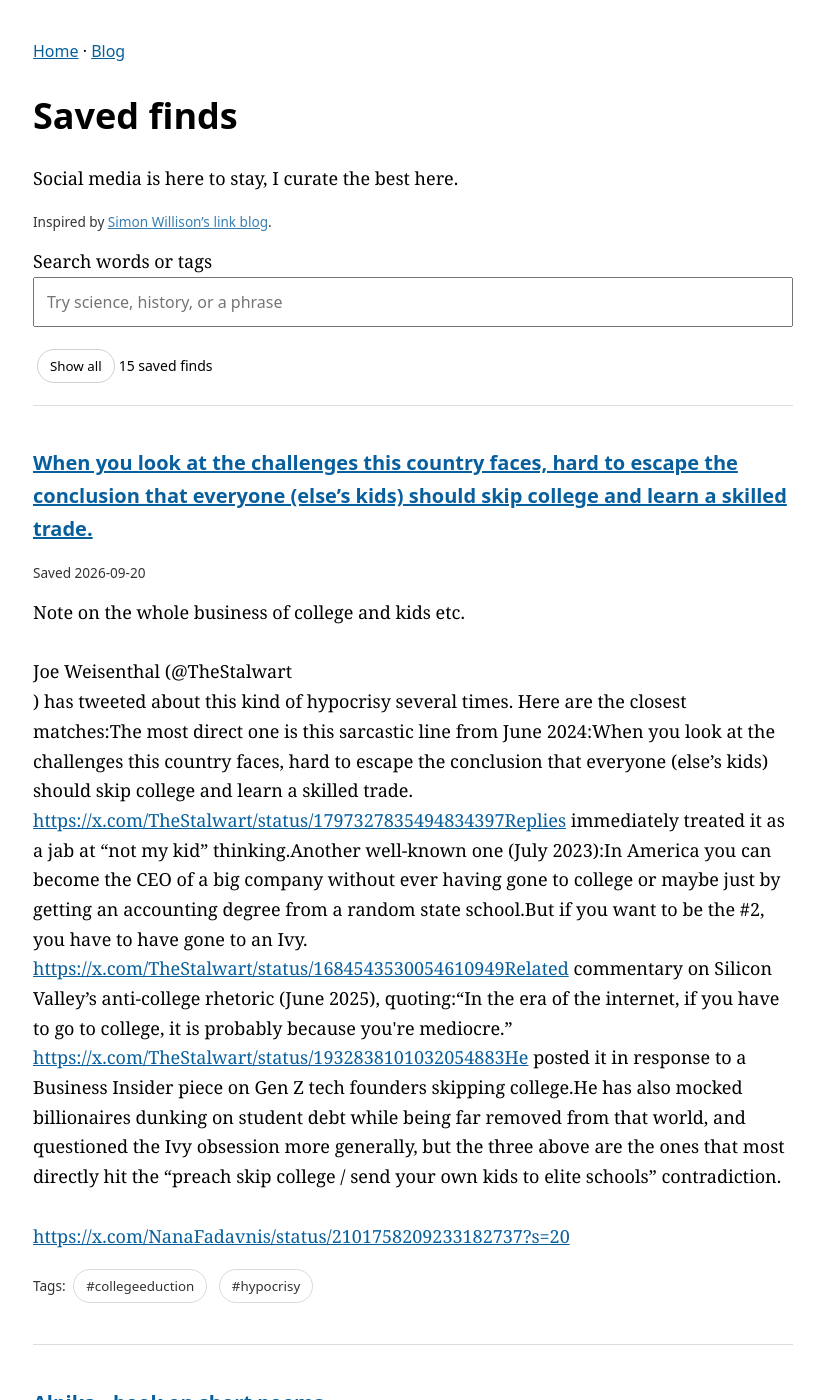
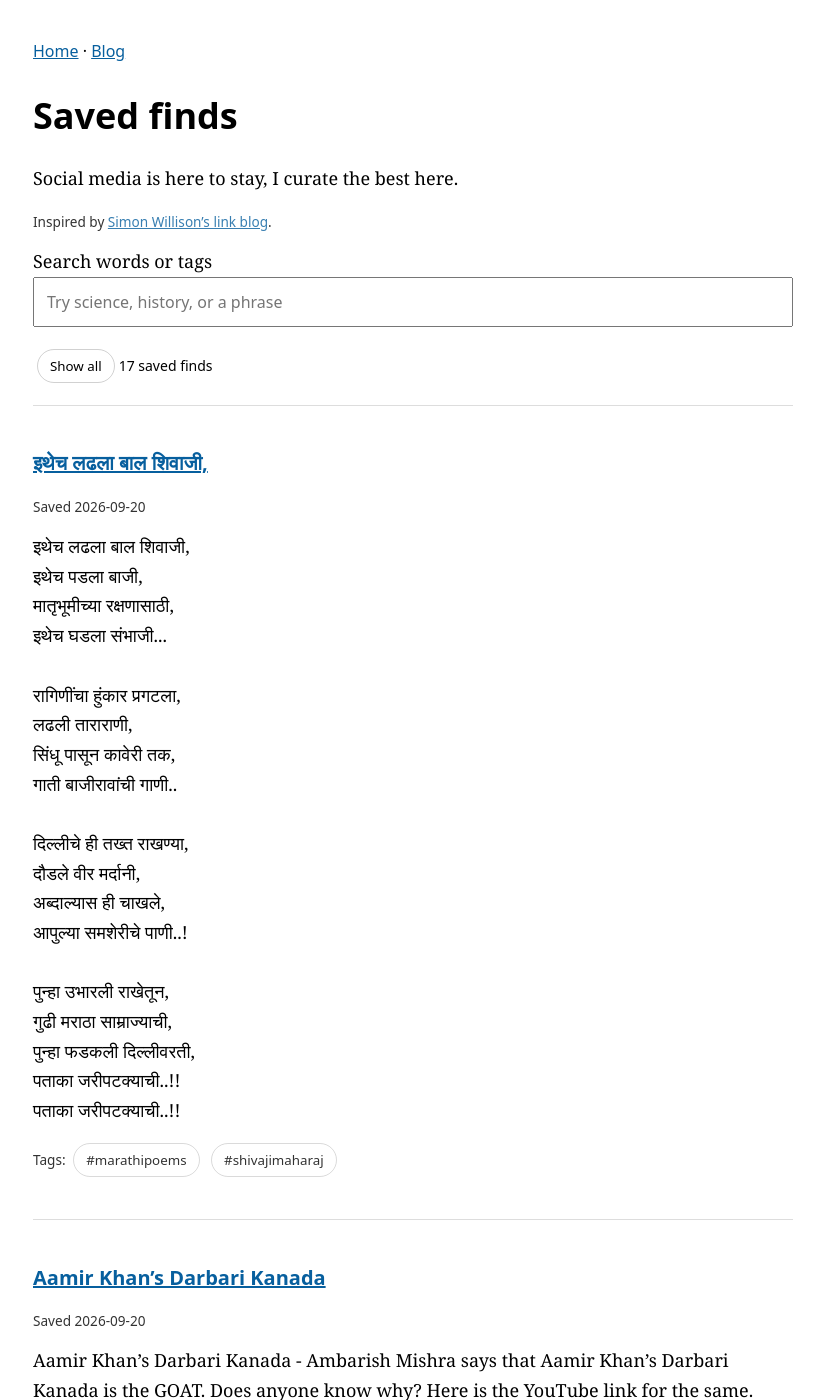
Before and after one commit to PriyaranjanMarathe/priyaranjanmarathe.github.io, a Jekyll site: the page docs/finds/index.html, which Jekyll copies as it is, in a window 1280 px wide and 1400 px high. Shown: the whole window, without its empty margins (227-1051 px from the left). Built offline with Jekyll 4.4.1, drawn with Linux system fonts in a browser that asks for light colours; some of the changed text lies outside the part shown.

Commit message:
Save selected WhatsApp finds

```diff
--- a/docs/finds/import-state.json
+++ b/docs/finds/import-state.json
@@ -1 +1 @@
-{"cursor": 1789937354515, "retry_commands": []}
+{"cursor": 1789946042598, "retry_commands": []}
--- a/docs/finds/index.html
+++ b/docs/finds/index.html
@@ -4,7 +4,34 @@
 <nav><a href="/">Home</a> · <a href="/blog/">Blog</a></nav><h1>Saved finds</h1>
 <p>Social media is here to stay, I curate the best here.</p>
 <p class="meta">Inspired by <a href="https://simonwillison.net/2024/Dec/22/link-blog/">Simon Willison’s link blog</a>.</p>
-<label for="search">Search words or tags</label><input id="search" type="search" placeholder="Try science, history, or a phrase"><p><button id="clear">Show all</button><span id="count" role="status"></span></p><main><article id="0766dd1bcd10f61107c04d69" data-tags="[&quot;collegeeduction&quot;, &quot;hypocrisy&quot;]">
+<label for="search">Search words or tags</label><input id="search" type="search" placeholder="Try science, history, or a phrase"><p><button id="clear">Show all</button><span id="count" role="status"></span></p><main><article id="35dc3495e03c356fdb1ad63c" data-tags="[&quot;marathipoems&quot;, &quot;shivajimaharaj&quot;]">
+<h2><a href="#35dc3495e03c356fdb1ad63c">इथेच लढला बाल शिवाजी,</a></h2>
+<p class="meta">Saved 2026-09-20</p>
+<div class="body">इथेच लढला बाल शिवाजी,
+इथेच पडला बाजी,
+मातृभूमीच्या रक्षणासाठी,
+इथेच घडला संभाजी...
+
+रागिणींचा हुंकार प्रगटला,
+लढली ताराराणी,
+सिंधू पासून कावेरी तक,
+गाती बाजीरावांची गाणी..
+
+दिल्लीचे ही तख्त राखण्या,
+दौडले वीर मर्दानी,
+अब्दाल्यास ही चाखले,
+आपुल्या समशेरीचे पाणी..!
+
+पुन्हा उभारली राखेतून,
+गुढी मराठा साम्राज्याची,
+पुन्हा फडकली दिल्लीवरती,
+पताका जरीपटक्याची..!!
+पताका जरीपटक्याची..!!</div>
+<p class="meta">Tags: <button class="tag" data-tag="marathipoems">#marathipoems</button> <button class="tag" data-tag="shivajimaharaj">#shivajimaharaj</button></p></article><article id="8ab6fb187b6e495d0418f3be" data-tags="[&quot;indianclassicalmusic&quot;]">
+<h2><a href="#8ab6fb187b6e495d0418f3be">Aamir Khan’s Darbari Kanada</a></h2>
+<p class="meta">Saved 2026-09-20</p>
+<div class="body">Aamir Khan’s Darbari Kanada - Ambarish Mishra says that Aamir Khan’s Darbari Kanada is the GOAT. Does anyone know why? Here is the YouTube link for the same. <a href="https://youtu.be/HbJEuFz5Jx8?is=hRqVIXfAXbvDZsKw" rel="noreferrer noopener">https://youtu.be/HbJEuFz5Jx8?is=hRqVIXfAXbvDZsKw</a></div>
+<p class="meta">Tags: <button class="tag" data-tag="indianclassicalmusic">#indianclassicalmusic</button></p></article><article id="0766dd1bcd10f61107c04d69" data-tags="[&quot;collegeeduction&quot;, &quot;hypocrisy&quot;]">
 <h2><a href="#0766dd1bcd10f61107c04d69">When you look at the challenges this country faces, hard to escape the conclusion that everyone (else’s kids) should skip college and learn a skilled trade.</a></h2>
 <p class="meta">Saved 2026-09-20</p>
 <div class="body">Note on the whole business of college and kids etc.
```
Also changed, not shown: docs/finds/finds.json (+33 -0 lines).
